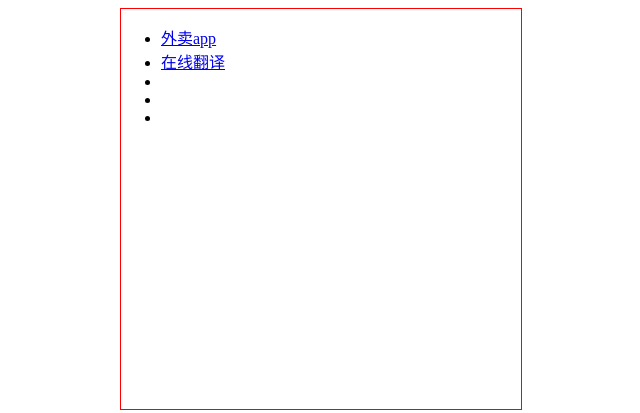
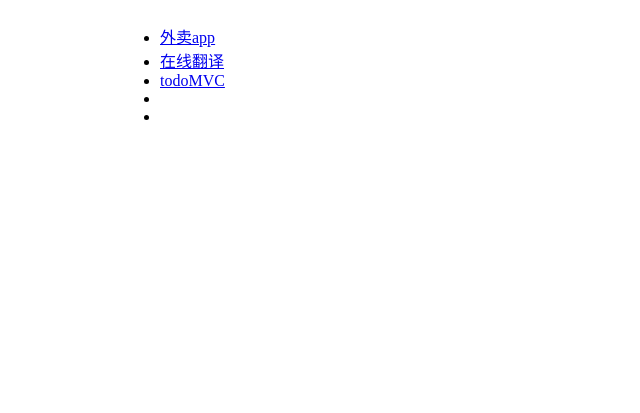
Before and after one commit to zhangyanpu/zhangyanpu.github.io, a plain HTML site: page index.html in a window 1280 px wide. Shown: the whole page, without its empty margins (320-960 px from the left). Drawn offline with Linux system fonts and the light colour scheme.

Commit message:
ceshi
ceshi2

```diff
--- a/index.html
+++ b/index.html
@@ -11,7 +11,7 @@
     position: absolute;
     left:50%;
     margin-left: -200px;
-    border: 1px solid red;
+    /*border: 1px solid red;*/
   }
   </style>
 </head>
@@ -20,7 +20,7 @@
     <ul>
       <li><a href="zhangyanpu.github.io/waimai/index.html">外卖app</a></li>
       <li><a href="zhangyanpu.github.io/translate/index.html">在线翻译</a></li>
-      <li><a href=""></a></li>
+      <li><a href="zhangyanpu.github.io/todoMVC/index.html">todoMVC</a></li>
       <li><a href=""></a></li>
       <li><a href=""></a></li>
     </ul>
```
